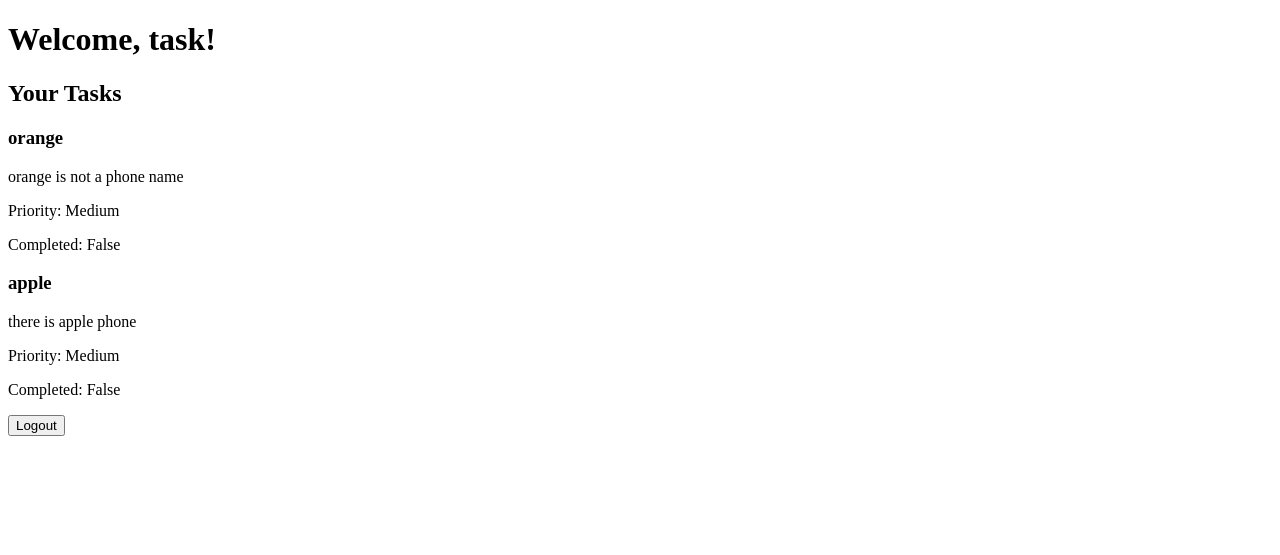
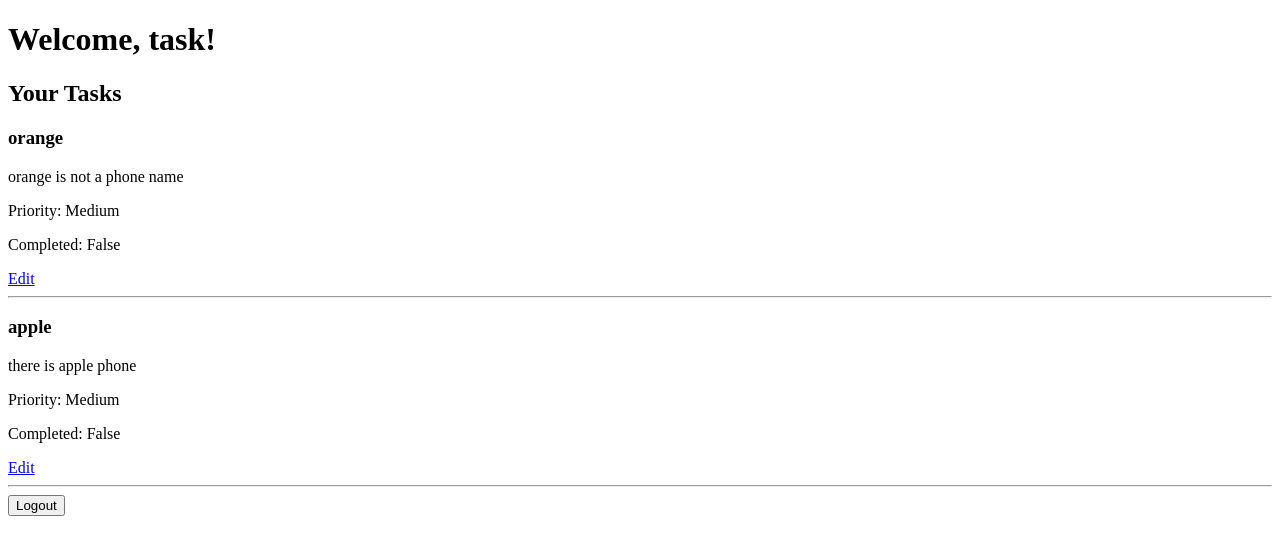
Before and after one commit to Sufiyanahmad325/task_magager_learning_python, a Django app: page / in a window 1280 px wide. Shown: the top 555 px of the page. Run offline with Django 5.2, Linux system fonts and the light colour scheme; a user stored in the database is signed in; data comes from the database, SQL or seed files in the repository.

Commit message:
add one anchor line

```diff
--- a/task_manager/tasks/templates/tasks/dashboard.html
+++ b/task_manager/tasks/templates/tasks/dashboard.html
@@ -17,7 +17,9 @@
             <p>{{ task.description }}</p>
             <p>Priority: {{ task.priority }}</p>
             <p>Completed: {{ task.is_completed }}</p>
+            <a href="{% url 'edit-task' task.id %}">Edit</a>
         </div>
+        <hr>
     {% empty %}
         <p>You haven't created any tasks yet.</p>
     {% endfor %}
@@ -26,6 +28,5 @@
         {% csrf_token %}
         <button type="submit">Logout</button>
     </form>
-
 </body>
 </html>
```
